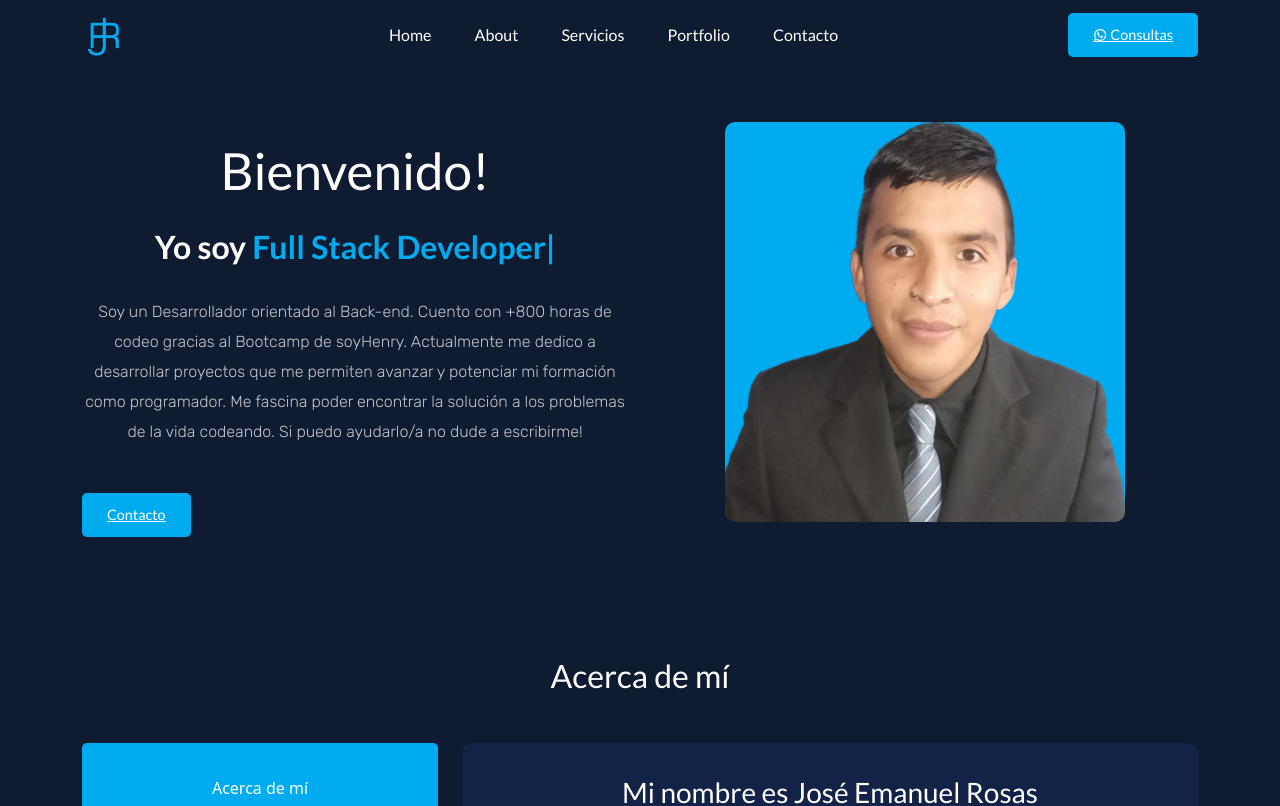
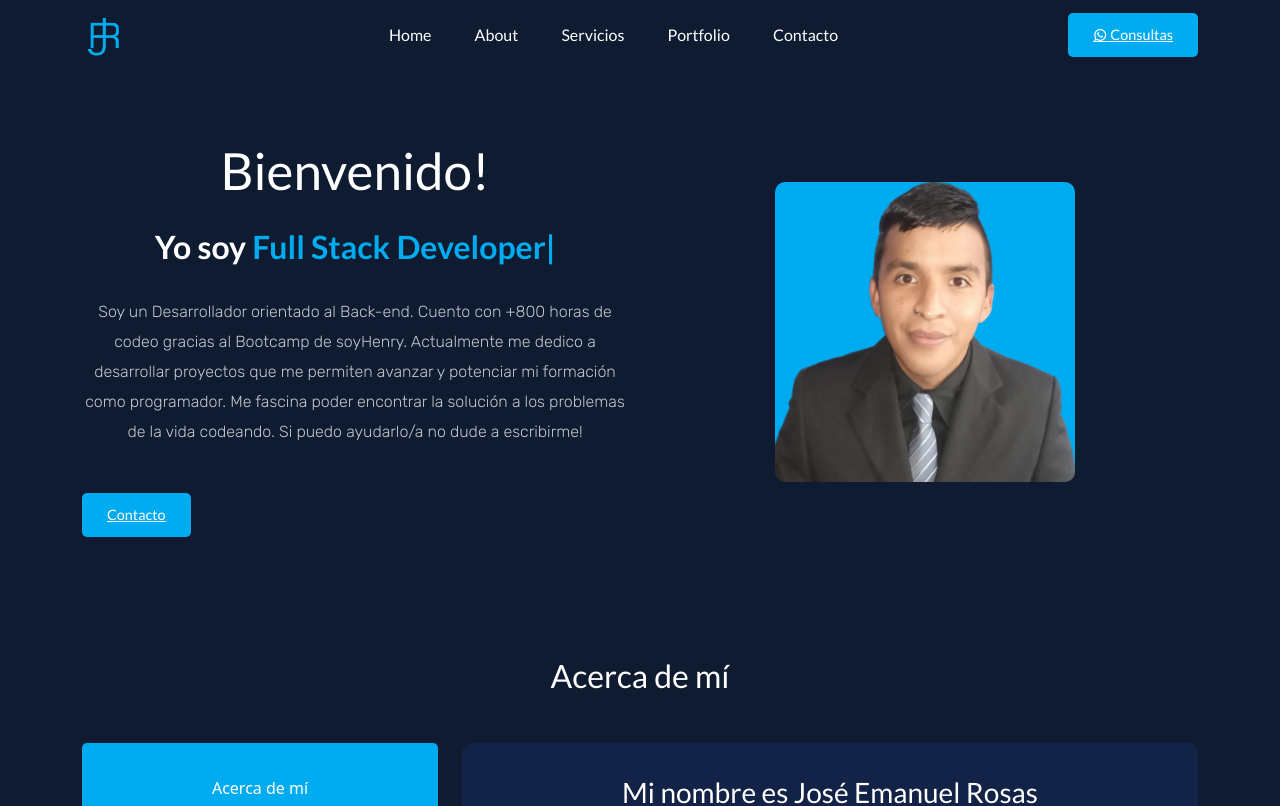
Before and after one commit to Ema0502/JR-Portfolio, a React (Vite) app in the folder vite-porfolio/: page / in a window 1280 px wide. Shown: the top 806 px of the page. Built offline with nearby package versions, Linux system fonts and the light colour scheme.

Commit message:
config img

```diff
--- a/vite-porfolio/src/components/HeroSection/HeroSection.module.css
+++ b/vite-porfolio/src/components/HeroSection/HeroSection.module.css
@@ -26,11 +26,11 @@
 }
 
 .hero__img{
- width: 400px;
- height: 400px;
+ width: 300px;
+ height: 300px;
  border-radius: 10px;
  background: var(--colorCeleste);
- margin-top: 40px;
+ margin-top: 100px;
  margin-left: auto;
 }
 
```
